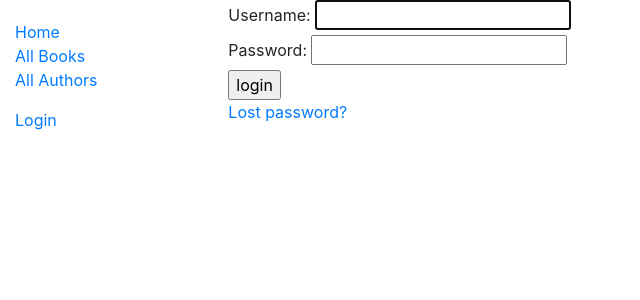
After one commit to kgfig/LocalLibraryMozilla, a Django app: page /accounts/login/ in a window 1280 px wide. The commit adds this page. Shown: the top 300 px of the page, without its empty margins (0-640 px from the left). Run offline with Django 3.2, Linux system fonts and the light colour scheme; some libraries are stand-ins or nearby versions.

Commit message:
User can login and logout

```diff
--- a/catalog/templates/base_generic.html
+++ b/catalog/templates/base_generic.html
@@ -25,6 +25,14 @@
 					<li>
 						<a href="{% url 'author-list' %}">All Authors</a>
 					<li>
+
+					<p></p>
+					{% if user.is_authenticated %}
+						<li>Hi, {{ user.get_username }}</li>
+						<li><a href="{% url 'logout' %}">Logout</a></li>
+					{% else %}
+					<li><a href="{% url 'login' %}?next={{ request.path }}">Login</a></li>
+					{% endif %}
 				</ul>
 			{% endblock %}
 			</div>
--- a/locallibrary/settings.py
+++ b/locallibrary/settings.py
@@ -55,7 +55,7 @@ ROOT_URLCONF = 'locallibrary.urls'
 TEMPLATES = [
     {
         'BACKEND': 'django.template.backends.django.DjangoTemplates',
-        'DIRS': [],
+        'DIRS': ['./templates',],
         'APP_DIRS': True,
         'OPTIONS': {
             'context_processors': [
@@ -121,3 +121,6 @@ USE_TZ = True
 # https://docs.djangoproject.com/en/2.1/howto/static-files/
 
 STATIC_URL = '/static/'
+
+# Redirect to home URL after login
+LOGIN_REDIRECT_URL = '/'
--- a/locallibrary/urls.py
+++ b/locallibrary/urls.py
@@ -24,6 +24,7 @@ urlpatterns = [
     path('admin/', admin.site.urls),
     path('catalog/', include('catalog.urls')),
     path('', RedirectView.as_view(url='/catalog/')),
+    path('accounts/', include('django.contrib.auth.urls')),
 ]
 
 # NOTE: Use static() to add url mapping to serve static files *DURING DEVELOPMENT ONLY*
--- /dev/null
+++ b/templates/registration/logged_out.html
@@ -0,0 +1,6 @@
+{% extends 'base_generic.html' %}
+
+{% block content %}
+	<p>Logged out!</p>
+	<a href="{% url 'login' %}">Click here to login again.</a>
+{% endblock %}
--- /dev/null
+++ b/templates/registration/login.html
@@ -0,0 +1,37 @@
+{% extends 'base_generic.html' %}
+
+{% block content %}
+
+	{% if form.errors %}
+		<p> Your username and password didn't match. Please try again.</p>
+	{% endif %}
+
+	{% if next %}
+		{% if user.is_authenticated %}
+			<p>Your account doesn't have access to this page. To proceed, please login with an account that has access.</p>
+		{% else %}
+			<p>Please login to see this page.</p>
+		{% endif %}
+	{% endif %}
+
+	<form method="post" action="{% url 'login' %}">
+		{% csrf_token %}
+
+		<div>
+			<td>{{ form.username.label_tag }}</td>
+			<td>{{ form.username }}</td>
+		</div>
+		<div>
+			<td>{{ form.password.label_tag }}</td>
+			<td>{{ form.password }}</td>
+		</div>
+
+		<div>
+			<input type="submit" value="login" />
+			<input type="hidden" name="next" value="{{ next }}" />
+		</div>
+	</form>
+
+	{# Assumes you setup the password_reset view in your URLconf #}
+	<p><a href="{% url 'password_reset' %}">Lost password?</a></p>
+{% endblock %}
```
